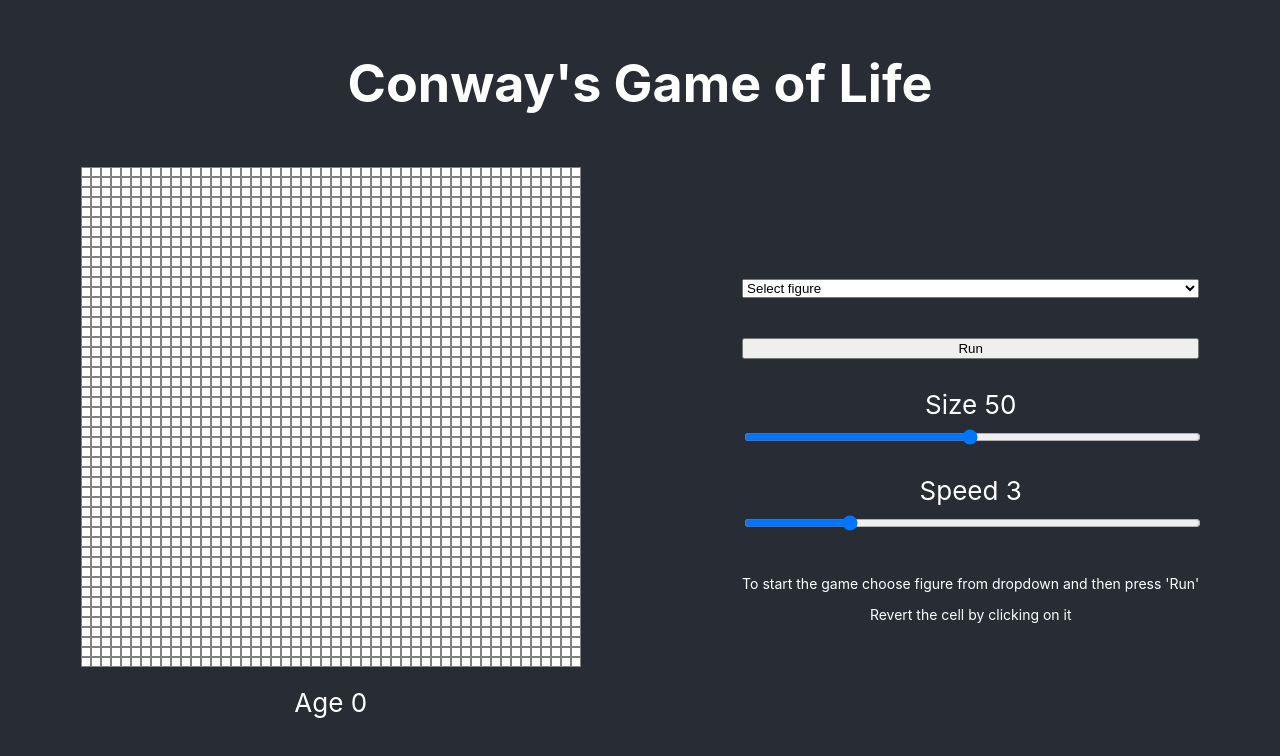
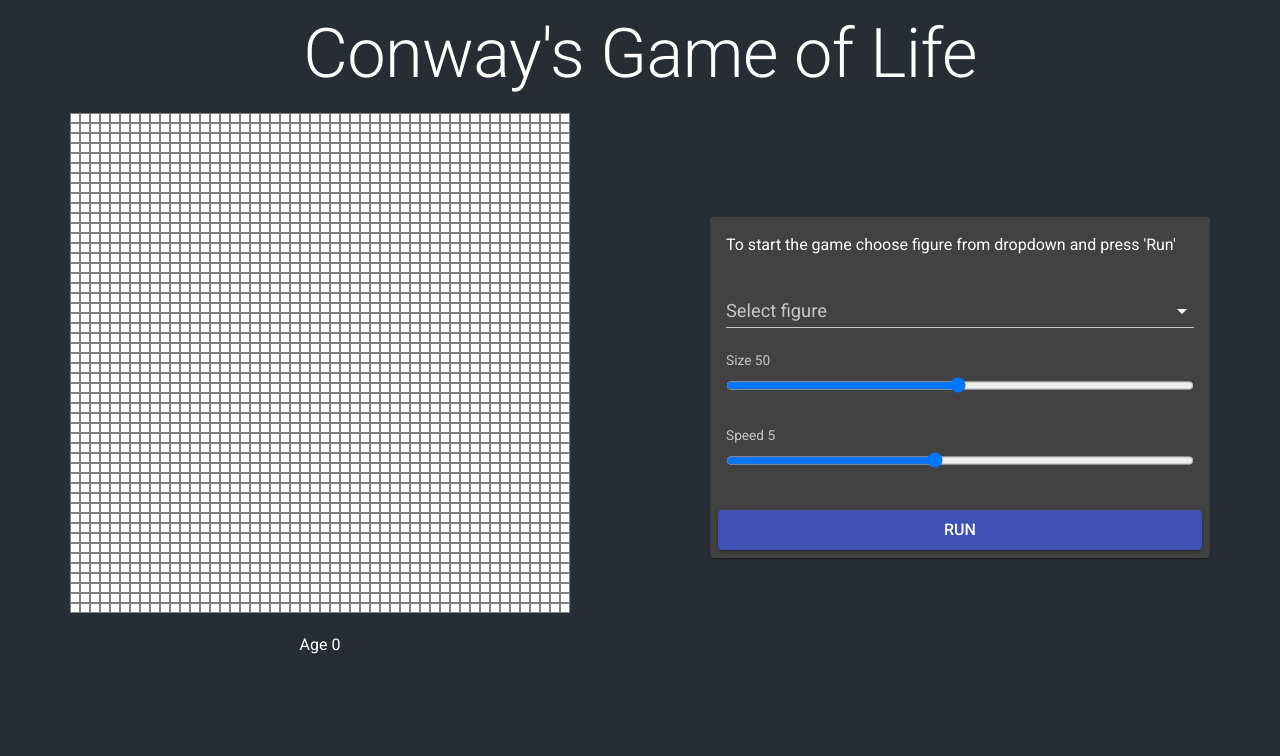
Before and after one commit to a-yevgeniev/life, a React (Create React App) app: page / in a window 1280 px wide. Shown: the top 756 px of the page. Built offline with nearby package versions, Linux system fonts and the light colour scheme.

Commit message:
add material ui

```diff
--- a/package.json
+++ b/package.json
@@ -4,6 +4,7 @@
   "private": true,
   "homepage": "https://a-yevgeniev.github.io/life/",
   "dependencies": {
+    "@material-ui/core": "^3.6.1",
     "gh-pages": "^2.0.1",
     "react": "^16.5.2",
     "react-dom": "^16.5.2",
--- a/public/index.html
+++ b/public/index.html
@@ -20,6 +20,7 @@
       Learn how to configure a non-root public URL by running `npm run build`.
     -->
     <title>The Game of Life</title>
+    <link rel="stylesheet" href="https://fonts.googleapis.com/css?family=Roboto:300,400,500">
     <!-- Google Tag Manager -->
     <script>(function(w,d,s,l,i){w[l]=w[l]||[];w[l].push({'gtm.start':
     new Date().getTime(),event:'gtm.js'});var f=d.getElementsByTagName(s)[0],
--- a/src/App.js
+++ b/src/App.js
@@ -2,39 +2,29 @@ import React from 'react';
 import styled from 'styled-components';
 
 import './App.css';
-import Grid from './containers/GridCnt';
+import Space from './containers/GridCnt';
 import ControlPanel from './containers/ControlPanelCnt';
+import Header from './components/Header';
+import Grid from '@material-ui/core/Grid';
 
 const App = () => (
   <Content>
-    <header>
-      <H1>Conway's Game of Life</H1>
-    </header>
-    <Main>
-      <Grid />
-      <ControlPanel />
-    </Main>
+    <Header />
+    <Grid container alignItems="center" justify="space-around" style={{ overflow: 'hidden' }}>
+      <Grid item lg={6}>
+        <Space />
+      </Grid>
+      <Grid item lg={6}>
+        <ControlPanel />
+      </Grid>
+    </Grid>
   </Content>
 )
 
 export default App;
 
 const Content = styled.div`
-  text-align: center;
   background-color: #282c34;
   min-height: 100vh;
-  font-size: calc(10px + 2vmin);
-  color: white;
+  padding-top: 20px;
 `
-
-const Main = styled.div`
-  display: flex;
-  align-items: center;
-  justify-content: space-around;
-  flex-wrap: wrap;
-`
-
-const H1 = styled.h1`
-  margin: 0;
-  padding: 1em;
-`
--- a/src/components/AgeCounter.js
+++ b/src/components/AgeCounter.js
@@ -1,14 +1,8 @@
 import React from 'react';
-import styled from 'styled-components';
+import Typography from '@material-ui/core/Typography';
 
-const AgeCounter = ({className, count}) => (
-  <Counter className={className}>Age {count}</Counter>
+const AgeCounter = ({ count }) => (
+  <Typography align="center" gutterBottom>Age {count}</Typography>
 )
 
 export default AgeCounter;
-
-
-const Counter = styled.div`
-  margin: 20px 0;
-  text-align: center;
-`
--- a/src/components/ControlPanel.js
+++ b/src/components/ControlPanel.js
@@ -1,60 +1,89 @@
 import React from 'react';
-import styled from 'styled-components';
 
-const ControlPanel = ({ size, speed, isRunning, figures, changeSize, changeSpeed, toggle, selectFigure}) => (
-  <Panel>
-    <Select onChange={(e) => selectFigure(e.target.value)}>
-      <PlaceholderOption selected disabled>Select figure</PlaceholderOption>
-      <option key="clear" value="clear">clear</option>
-      <option key="random" value="random">random</option>
-      {figures.map((figure) => (
-        <option key={figure} value={figure}>{figure}</option>
-      ))}
-    </Select>
-    <Button onClick={() => toggle(speed, isRunning)}>
-      {!isRunning ? 'Run' : 'Stop'}
-    </Button>
-    <div>
-      <label>Size {size}</label>
-      <Input type="range" onChange={changeSize} disabled={isRunning} value={size} min="1" max="100" />
-    </div>
-    <div>
-      <label>Speed {speed}</label>
-      <Input type="range" onChange={changeSpeed} disabled={isRunning} value={speed} min="1" max="10" />
-    </div>
-    <Info>
-      <p>To start the game choose figure from dropdown and then press 'Run'</p>
-      <p>Revert the cell by clicking on it</p>
-    </Info>
-  </Panel>
+import Card from '@material-ui/core/Card';
+import CardActions from '@material-ui/core/CardActions';
+import CardContent from '@material-ui/core/CardContent';
+import Typography from '@material-ui/core/Typography';
+import Select from '@material-ui/core/Select';
+import MenuItem from '@material-ui/core/MenuItem';
+import FormControl from '@material-ui/core/FormControl';
+import Input from '@material-ui/core/Input';
+import InputLabel from '@material-ui/core/InputLabel';
+import Button from '@material-ui/core/Button';
+import { withStyles } from '@material-ui/core/styles';
+
+const styles = () => ({
+  root: {
+    maxWidth: "500px",
+    margin: "0 auto",
+  },
+});
+
+const ControlPanel = ({ classes, size, speed, isRunning, figures, changeSize, changeSpeed, toggle, selectFigure}) => (
+  <Card className={classes.root}>
+    <CardContent>
+      <Typography gutterBottom>To start the game choose figure from dropdown and press 'Run'</Typography>
+      <FormControl margin="normal" fullWidth>
+        <InputLabel htmlFor="figure">Select figure</InputLabel>
+        <Select
+          inputProps={{
+            name: 'figure',
+            id: 'figure',
+          }}
+          value={''}
+          onChange={(e) => selectFigure(e.target.value)}
+        >
+          <MenuItem key="clear" value="clear">clear</MenuItem>
+          <MenuItem key="random" value="random">random</MenuItem>
+          {figures.map((figure) => (
+            <MenuItem key={figure} value={figure}>{figure}</MenuItem>
+          ))}
+        </Select>
+      </FormControl>
+      <FormControl margin="normal" fullWidth>
+        <InputLabel htmlFor="size">Size {size}</InputLabel>
+        <Input
+          id="size"
+          type="range"
+          inputProps={{
+            min: 1,
+            max: 100
+          }}
+          fullWidth
+          disableUnderline
+          value={size}
+          disabled={isRunning}
+          onChange={changeSize}
+        />
+      </FormControl>
+      <FormControl margin="normal" fullWidth>
+        <InputLabel htmlFor="speed">Speed {speed}</InputLabel>
+        <Input
+          id="speed"
+          type="range"
+          inputProps={{
+            min: 1,
+            max: 10
+          }}
+          fullWidth
+          disableUnderline
+          value={speed}
+          disabled={isRunning}
+          onChange={changeSpeed}
+        />
+      </FormControl>
+    </CardContent>
+    <CardActions>
+      <Button
+        color="primary"
+        variant="contained"
+        fullWidth
+        onClick={() => toggle(speed, isRunning)}
+      >
+        {!isRunning ? 'Run' : 'Stop'}
+      </Button>
+    </CardActions>
+  </Card>
 )
 
-export default ControlPanel;
-
-
-const Panel = styled.div`
-  /* background: #ccc; */
-`
-
-const Button = styled.button`
-  width: 100%;
-  margin-bottom: 30px;
-`
-
-const Input = styled.input`
-  width: 100%;
-  margin-bottom: 30px;
-`
-
-const Info = styled.div`
-  font-size: 14px;
-`
-
-const Select = styled.select`
-  width: 100%;
-  margin-bottom: 30px;
-`
-
-const PlaceholderOption = styled.option`
-  display: none;
-`
+export default withStyles(styles)(ControlPanel);
--- a/src/components/Grid.js
+++ b/src/components/Grid.js
@@ -5,6 +5,7 @@ import Cell from './Cell';
 import AgeCounter from './AgeCounter';
 
 const Grid = ({ grid, age, width, size, onClick }) => (
+  <>
     <Field width={width}>
       <GridWrap onClick={onClick}>
         {grid.map((row, i) => {
@@ -18,20 +19,17 @@ const Grid = ({ grid, age, width, size, onClick }) => (
           })
         })}
       </GridWrap>
+    </Field>
     <AgeCounter count={age}/>
-  </Field>
+  </>
 );
 
 export default Grid;
 
 
 const Field = styled.div`
-  max-width: ${props => props.width}px;
-  flex: 1 0 auto;
-
-  @media screen and (max-width: ${props => props.width}px) {
-    transform: scale(0.5);
-  }
+  width: ${props => props.width}px;
+  margin: 0 auto 20px;
 `
 
 const GridWrap = styled.div`
--- /dev/null
+++ b/src/components/Header.js
@@ -0,0 +1,19 @@
+import React from 'react';
+import Typography from '@material-ui/core/Typography';
+import { withStyles } from '@material-ui/core/styles';
+
+const styles = theme => ({
+  typo: {
+    [theme.breakpoints.down('sm')]: {
+      fontSize: "30px",
+    },
+  },
+});
+
+const Header = ({ classes }) => (
+  <header>
+    <Typography className={classes.typo} component="h1" variant="h2" align="center" gutterBottom>Conway's Game of Life</Typography>
+  </header>
+);
+
+export default withStyles(styles)(Header);
--- a/src/defaults.json
+++ b/src/defaults.json
@@ -1,6 +1,6 @@
 {
   "size": 50,
-  "speed": 3,
+  "speed": 5,
   "width": 500,
   "figures": {
     "glider": [
--- a/src/index.css
+++ /dev/null
@@ -1,18 +0,0 @@
-body {
-  margin: 0;
-  padding: 0;
-  font-family: -apple-system, BlinkMacSystemFont, "Segoe UI", "Roboto", "Oxygen",
-    "Ubuntu", "Cantarell", "Fira Sans", "Droid Sans", "Helvetica Neue",
-    sans-serif;
-  -webkit-font-smoothing: antialiased;
-  -moz-osx-font-smoothing: grayscale;
-}
-
-code {
-  font-family: source-code-pro, Menlo, Monaco, Consolas, "Courier New",
-    monospace;
-}
-
-* {
-  box-sizing: border-box;
-}
--- a/src/index.js
+++ b/src/index.js
@@ -3,14 +3,30 @@ import ReactDOM from 'react-dom';
 import { Provider } from 'react-redux';
 import configureStore from './store';
 
-import './index.css';
 import App from './App';
 import * as serviceWorker from './serviceWorker';
+import CssBaseline from '@material-ui/core/CssBaseline';
+import MuiThemeProvider from '@material-ui/core/styles/MuiThemeProvider';
+import createMuiTheme from '@material-ui/core/styles/createMuiTheme';
+
+const theme = createMuiTheme({
+  palette: {
+    type: 'dark',
+  },
+  typography: {
+    fontSize: 16,
+  },
+});
 
 ReactDOM.render(
-  <Provider store={configureStore()}>
-    <App />
-  </Provider>,
+  <>
+    <CssBaseline />
+    <MuiThemeProvider theme={theme}>
+      <Provider store={configureStore()}>
+        <App />
+      </Provider>
+    </MuiThemeProvider>
+  </>,
   document.getElementById('root')
 );
 
```
Lines whose indentation alone changed are shown as unchanged.
